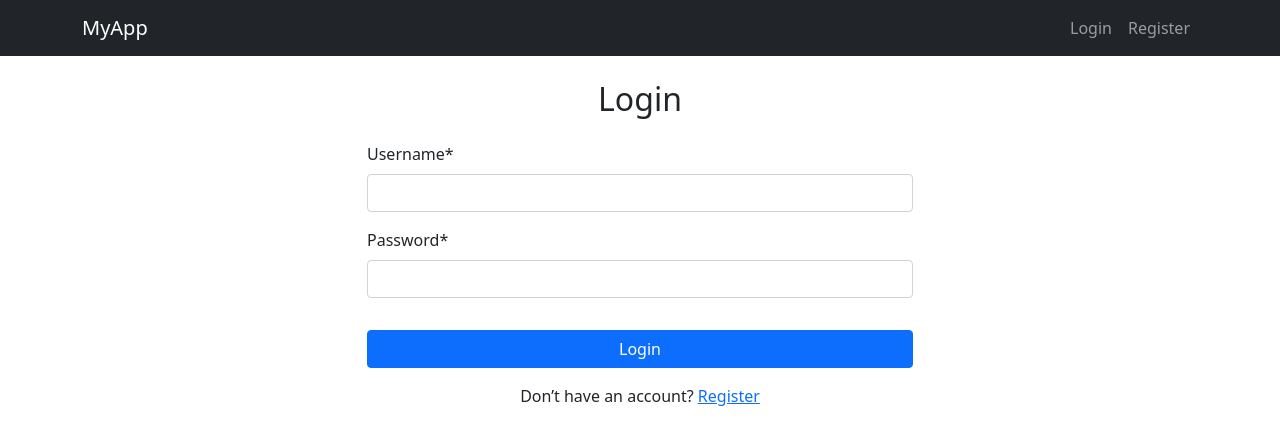
After one commit to YoussefIbraheem/eden_thought, a Django app: page /login/ in a window 1280 px wide. The commit adds this page. Shown: the top 445 px of the page. Run offline with Django 4.2, Linux system fonts and the light colour scheme; some libraries are stand-ins or nearby versions.

Commit message:
Add user authentication forms and views; implement login and logout functionality

```diff
--- a/edenthought/app/forms.py
+++ b/edenthought/app/forms.py
@@ -1,4 +1,4 @@
-from django.contrib.auth.forms import UserCreationForm
+from django.contrib.auth.forms import UserCreationForm , AuthenticationForm
 from django import forms
 from django.contrib.auth.models import User
 
@@ -9,3 +9,9 @@ class RegisterForm(UserCreationForm):
     class Meta:
         model = User
         fields = ["username", "email", "password1", "password2"]
+
+
+
+class LoginForm(AuthenticationForm):
+    username = forms.CharField(label="Username", max_length=63)
+    password = forms.CharField(label="Password", widget=forms.PasswordInput)
--- a/edenthought/app/templates/base.html
+++ b/edenthought/app/templates/base.html
@@ -1,3 +1,4 @@
+{% load static %}
 <!DOCTYPE html>
 <html lang="en">
   <head>
@@ -30,14 +31,18 @@
 
         <div class="collapse navbar-collapse" id="navbarNav">
           <ul class="navbar-nav ms-auto">
+            {% if user.is_authenticated %}
             <li class="nav-item">
-              <a class="nav-link" href="{% url 'home' %}">Home</a>
+              <a class="nav-link" href="{% url 'logout_user' %}">Logout</a>
             </li>
-
+            {% else %}
+            <li class="nav-item">
+              <a class="nav-link" href="{% url 'login_user' %}">Login</a>
+            </li>
             <li class="nav-item">
               <a class="nav-link" href="{% url 'register' %}">Register</a>
             </li>
-            {% comment %}
+            {% endif %} {% comment %}
             <li class="nav-item">
               <a class="nav-link" href="{% url 'about' %}">About</a>
             </li>
--- /dev/null
+++ b/edenthought/app/templates/login.html
@@ -0,0 +1,19 @@
+{% extends "base.html" %}
+{% load crispy_forms_tags %}
+{% block title %}Login - My Django App{% endblock %}
+
+{% block content %}
+<div class="row justify-content-center">
+    <div class="col-md-6">
+        <h2 class="mb-4 text-center">Login</h2>
+        <form autocomplete="off" action="{% url 'login_user' %}" method="post">
+            {% csrf_token %}
+            {{ form|crispy }}
+            <button class="btn btn-primary w-100 mt-3" type="submit">Login</button>
+        </form>
+        <p class="mt-3 text-center">
+            Don’t have an account? <a href="{% url 'register' %}">Register</a>
+        </p>
+    </div>
+</div>
+{% endblock %}
--- a/edenthought/app/urls.py
+++ b/edenthought/app/urls.py
@@ -5,4 +5,6 @@ from . import views
 urlpatterns = [
     path('', views.home, name='home'),
     path('register/', views.register, name='register'),
+    path('login/', views.login_user, name='login_user'),
+    path('logout/', views.logout_user, name='logout_user')
 ]
--- a/edenthought/app/views.py
+++ b/edenthought/app/views.py
@@ -1,16 +1,43 @@
-from django.shortcuts import render
-from .forms import RegisterForm
+from django.shortcuts import render, redirect
+from .forms import RegisterForm, LoginForm
+from django.contrib.auth import authenticate, login, logout
+from django.contrib.auth.decorators import login_required
 
+@login_required(login_url='login_user')
+def home(request):
 
-def home(request):
     return render(request, "index.html")
 
 
 def register(request):
+
     form = RegisterForm()
     if request.method == "POST":
         form = RegisterForm(request.POST)
         if form.is_valid():
             form.save()
+            return redirect("home")
     context = {"form": form}
     return render(request, "register.html", context)
+
+
+def login_user(request):
+
+    form = LoginForm()
+    if request.method == "POST":
+        form = LoginForm(data=request.POST)
+        if form.is_valid():
+            username = form.cleaned_data.get("username")
+            password = form.cleaned_data.get("password")
+            user = authenticate(username=username, password=password)
+            if user is not None:
+                login(request, user)
+                return redirect("home")
+    context = {"form": form}
+    return render(request, "login.html", context)
+
+@login_required(login_url='login_user')
+def logout_user(request):
+
+    logout(request)
+    return redirect("home")
```
Also changed, not shown: edenthought/app/templates/register.html (+14 -11 lines), edenthought/edenthought/settings.py (+45 -37 lines), edenthought/db.sqlite3, 1 other file.
